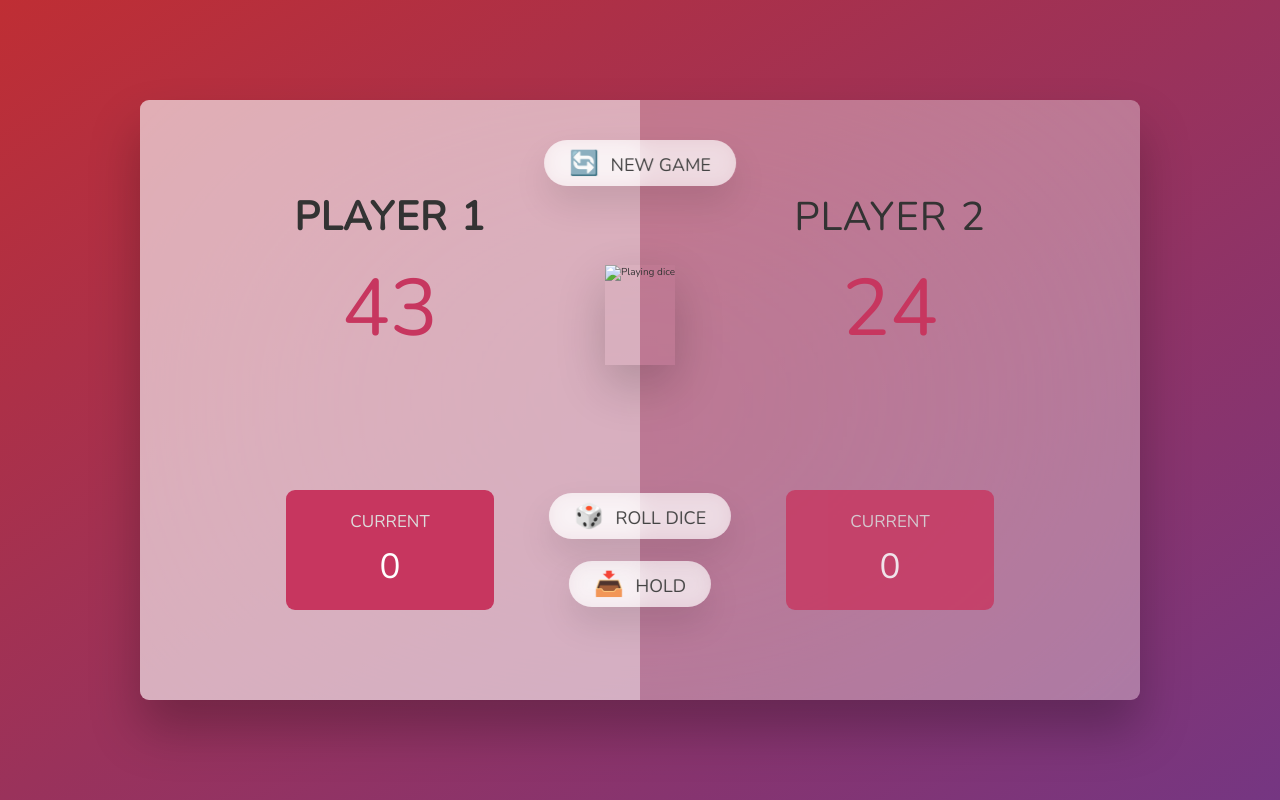
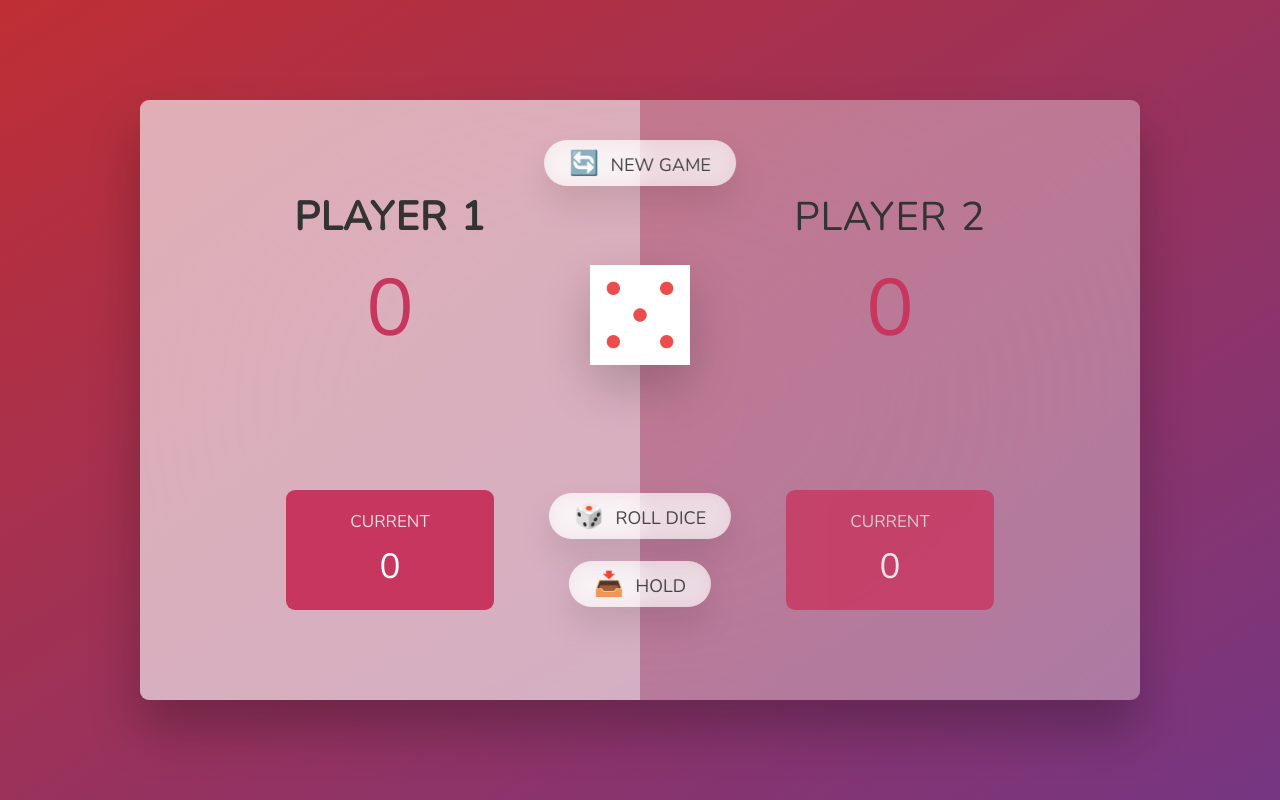
Before and after one commit to Onionie/ManipulatingTheDOM, a plain HTML site: page 3. PigGame/index.html in a window 1280 px wide. Drawn offline with nearby package versions, Linux system fonts and the light colour scheme; files that its build step writes are made by us from their sources.

Commit message:
PigGame: Starting Condition

```diff
--- a/3. PigGame/index.html
+++ b/3. PigGame/index.html
@@ -4,7 +4,7 @@
     <meta charset="UTF-8" />
     <meta name="viewport" content="width=device-width, initial-scale=1.0" />
     <meta http-equiv="X-UA-Compatible" content="ie=edge" />
-    <link rel="stylesheet" href="style.css" />
+    <link rel="stylesheet" href="./public/style.css" />
     <title>Pig Game</title>
   </head>
   <body>
@@ -26,7 +26,7 @@
         </div>
       </section>
 
-      <img src="dice-5.png" alt="Playing dice" class="dice" />
+      <img src="./public/images/dice-5.png" alt="Playing dice" class="dice" />
       <button class="btn btn--new">🔄 New game</button>
       <button class="btn btn--roll">🎲 Roll dice</button>
       <button class="btn btn--hold">📥 Hold</button>
--- a/3. PigGame/script.js
+++ b/3. PigGame/script.js
@@ -1 +1,10 @@
 'use strict';
+
+// Selecting Elements
+const score0Element = document.querySelector('#score--0');
+const score1Element = document.querySelector('#score--1');
+const diceElement = document.querySelector('.dice');
+
+// Starting Condition
+score0Element.textContent = 0;
+score1Element.textContent = 0;
```
